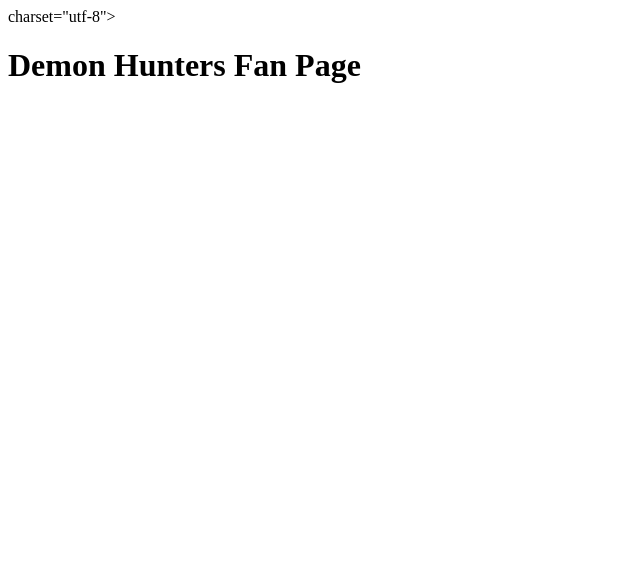
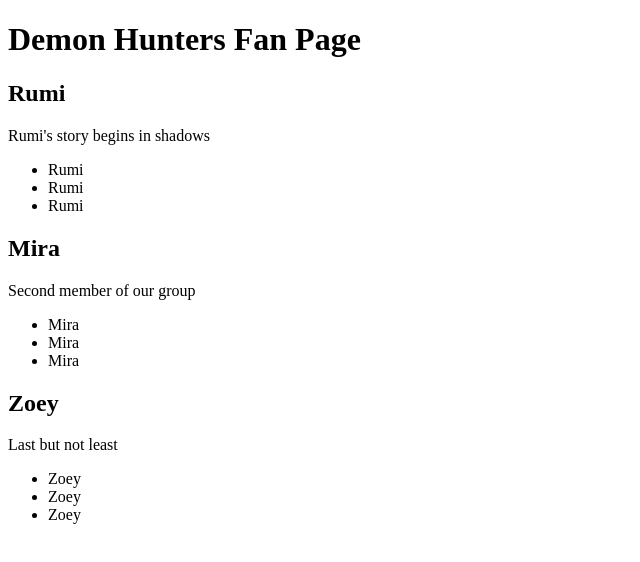
Before and after one commit to issatinyting/capstone, a plain HTML site: page index.html in a window 1280 px wide. Shown: the whole page, without its empty margins (0-640 px from the left). Drawn offline with Linux system fonts and the light colour scheme.

Commit message:
Add content

```diff
--- a/index.html
+++ b/index.html
@@ -3,11 +3,42 @@
 
 <head>
     <title>capstone</title>
-    <meta> charset="utf-8">
+    <meta charset="utf-8">
 </head>
 
 <body>
-    <h1>Demon Hunters Fan Page</h1>
+    <header>
+        <h1> Demon Hunters Fan Page </h1>
+    </header>
+    <main>
+        <section>
+            <h2> Rumi </h2>
+            <p> Rumi's story begins in shadows </p>
+            <ul>
+                <li> Rumi </li>
+                <li> Rumi </li>
+                <li> Rumi </li>
+            </ul>
+        </section>
+        <section>
+            <h2> Mira </h2>
+            <p> Second member of our group </p>
+            <ul>
+                <li> Mira </li>
+                <li> Mira </li>
+                <li> Mira </li>
+            </ul>
+        </section>
+    </main>
+    <footer>
+        <h2> Zoey </h2>
+        <p> Last but not least </p>
+        <ul>
+            <li> Zoey </li>
+            <li> Zoey </li>
+            <li> Zoey </li>
+        </ul>
+    </footer>
 </body>
 
 </html>
```
